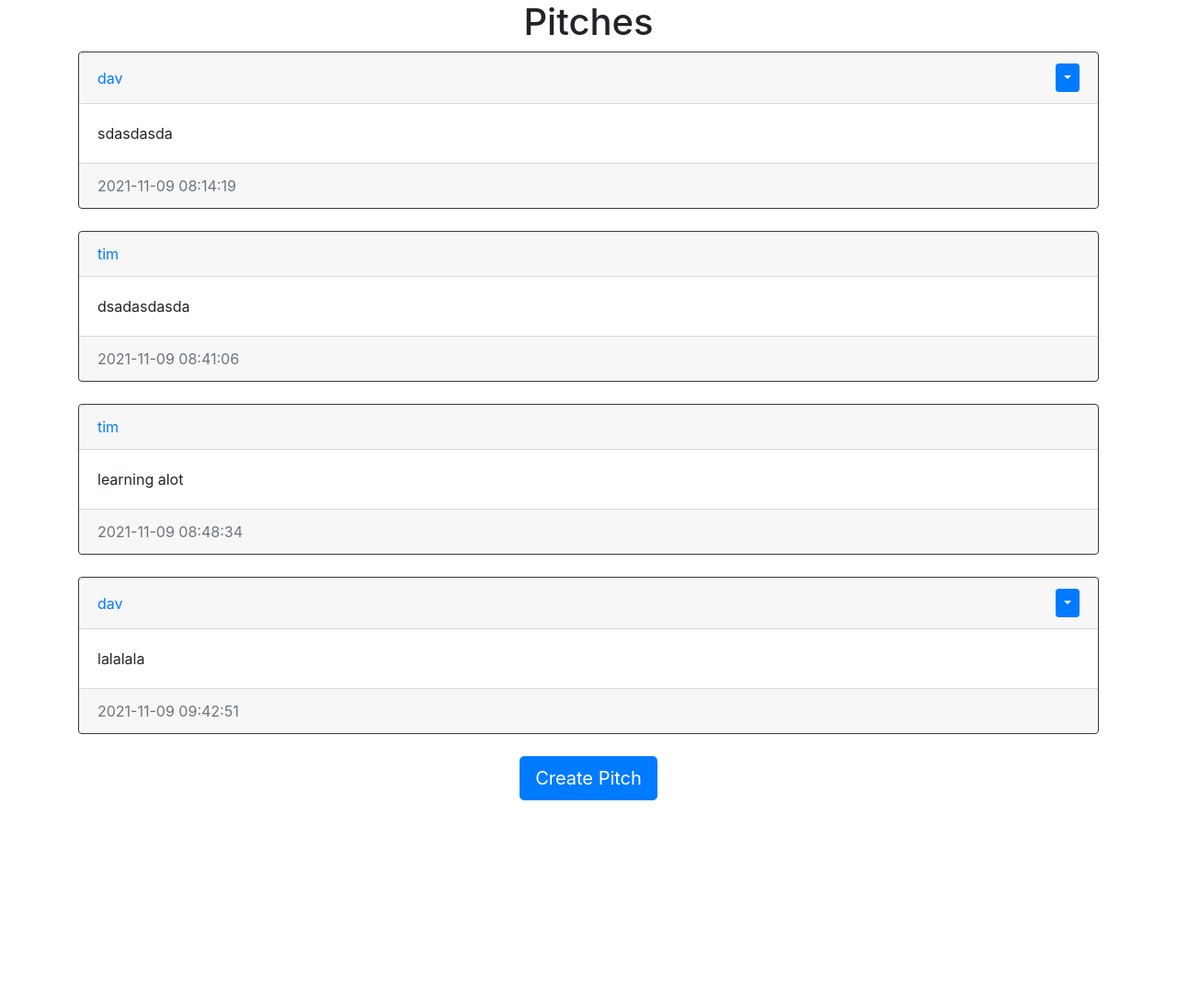
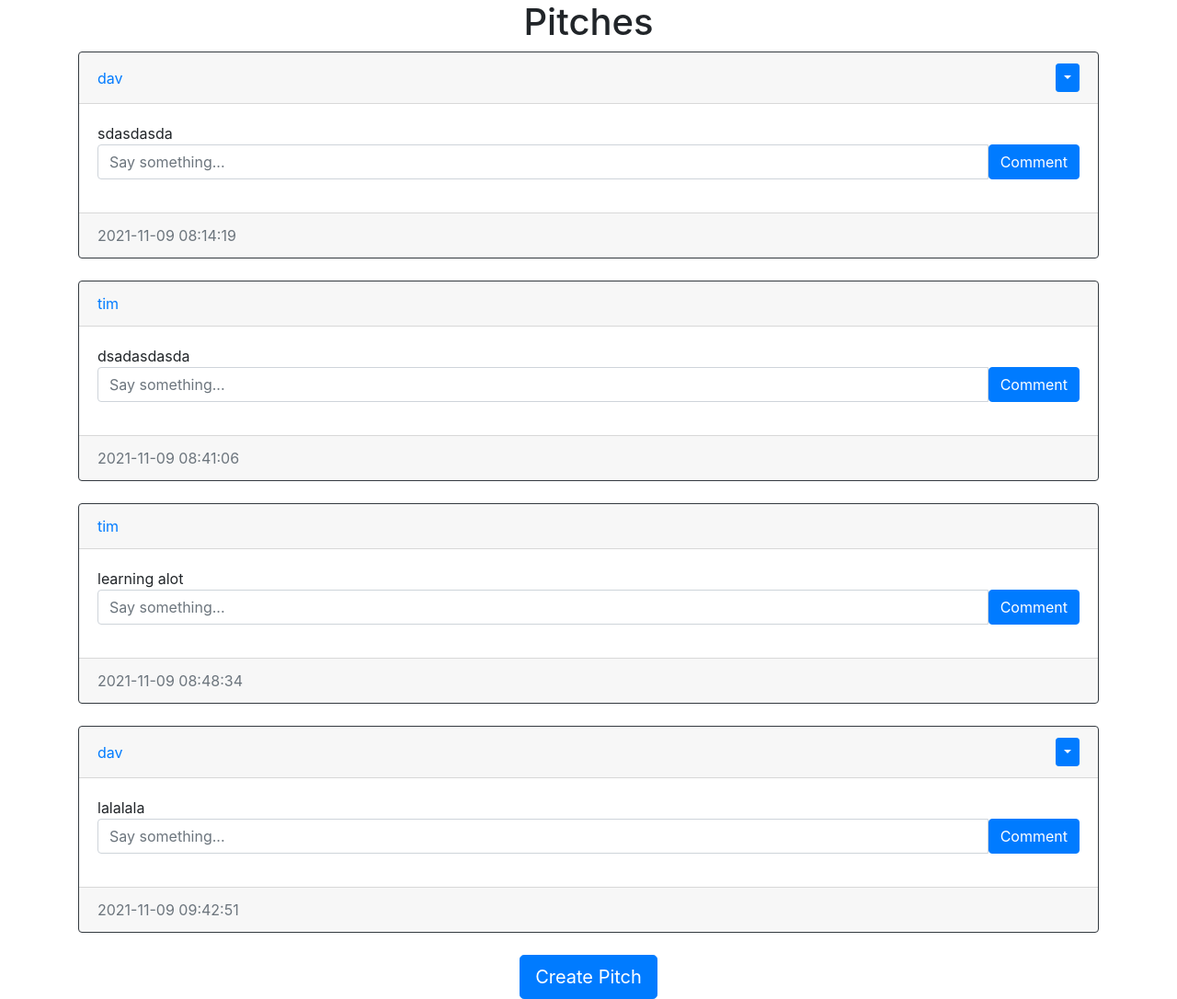
Before and after one commit to davospots/pitchapp, a Flask app: page / in a window 1280 px wide. Shown: the part 56-1142 px from the top of the page at 92% size. Before the commit the page ends 926 px from the top, so only its background shows below. Run offline with Flask 2, Linux system fonts and the light colour scheme; a user stored in the database is signed in; data comes from the database, SQL or seed files in the repository; some libraries are stand-ins or nearby versions.

Commit message:
adding comment form

```diff
--- a/website/templates/pitch_div.html
+++ b/website/templates/pitch_div.html
@@ -19,6 +19,10 @@
     </div>
     <div class="card-body">
       <div class="card-text">{{post.text}}</div>
+      <form action="/create-comment" method="POST" class="input-group mb-3">
+          <input type="text" id="text" name="text" class="form-control" placeholder="Say something...">
+          <button type="submit" class="btn btn-primary">Comment</button>
+      </form>
     </div>
     <div class="card-footer text-muted">{{post.date_created}}</div>
   </div>
```
